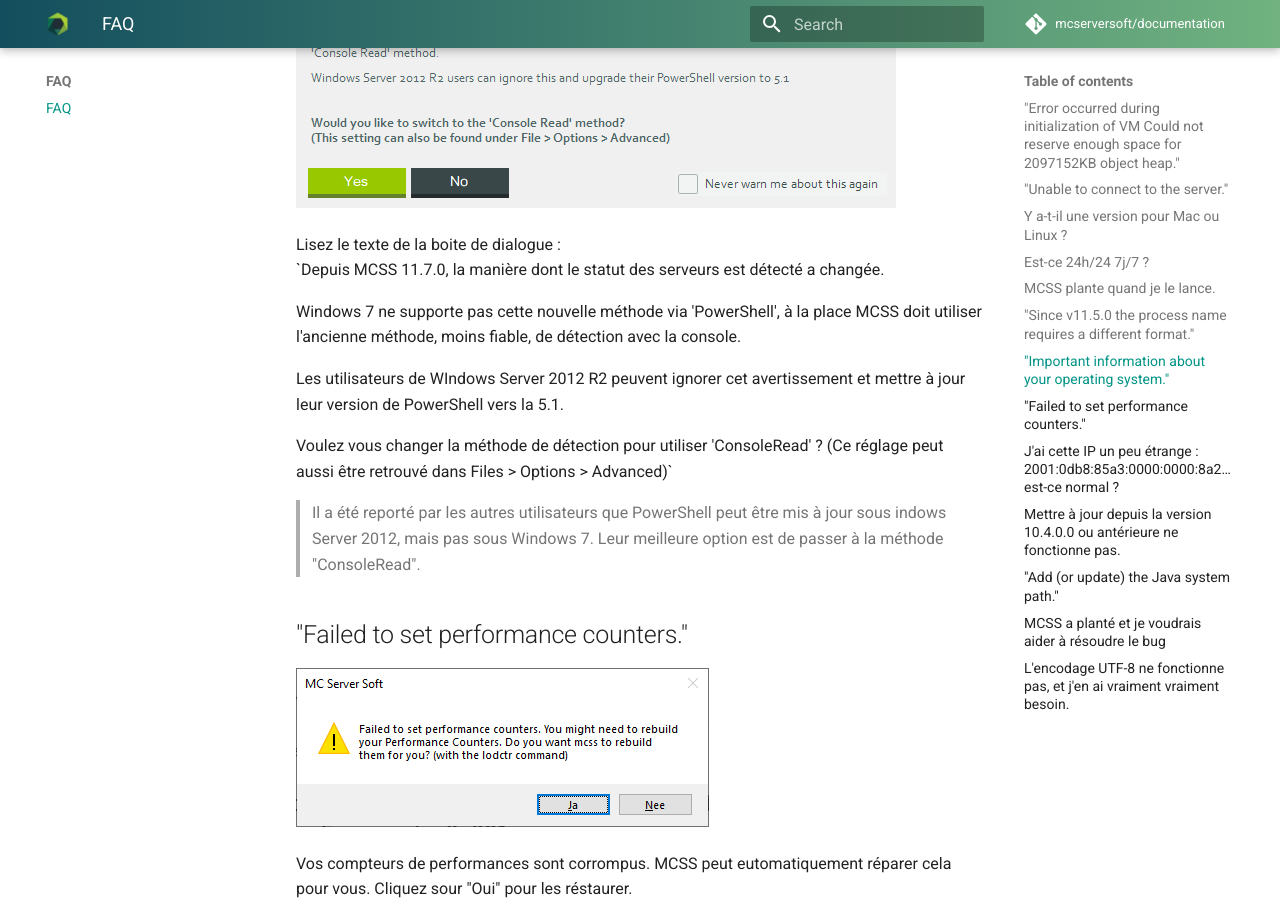
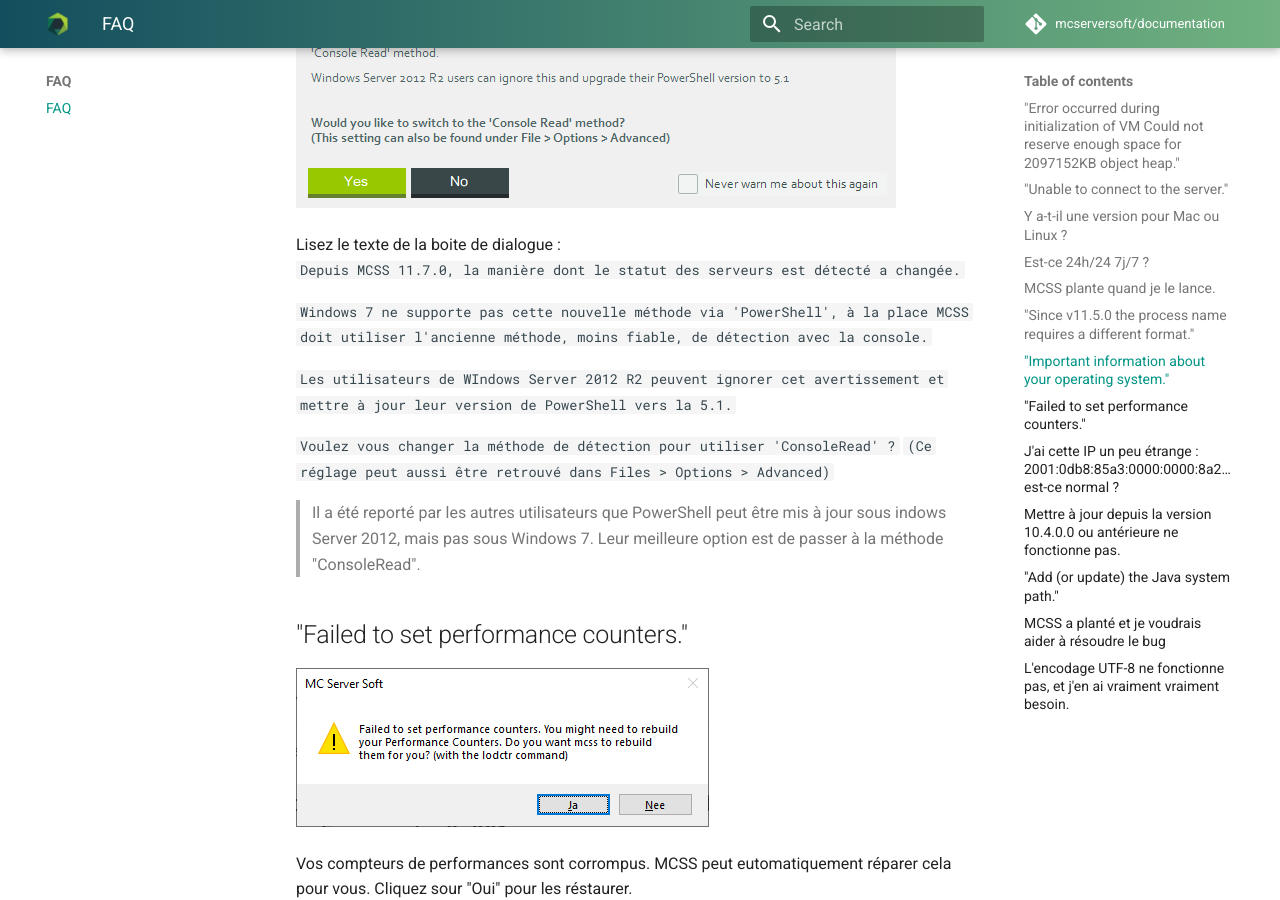
Before and after one commit to mcserversoft/documentation, an MkDocs documentation site: the page built from docs/faq.md, in a window 1280 px wide and 900 px high, scrolled down 2106 px. Built offline with MkDocs 1.6.1 and Material for MkDocs 9.7.7, drawn with Linux system fonts in a browser that asks for light colours; comment, search, counter and statistics services are not loaded.

Commit message:
Update faq.md

```diff
--- a/docs/faq.md
+++ b/docs/faq.md
@@ -71,14 +71,14 @@
 ![Screenshot of outdated operating system dialog](assets/screenshots/dialog_outdated_os_powershell.png)
 
 Lisez le texte de la boite de dialogue : <br>
-`Depuis MCSS 11.7.0, la manière dont le statut des serveurs est détecté a changée.
+`Depuis MCSS 11.7.0, la manière dont le statut des serveurs est détecté a changée.`
 
-Windows 7 ne supporte pas cette nouvelle méthode via 'PowerShell', à la place MCSS doit utiliser l'ancienne méthode, moins fiable, de détection avec la console.
+`Windows 7 ne supporte pas cette nouvelle méthode via 'PowerShell', à la place MCSS doit utiliser l'ancienne méthode, moins fiable, de détection avec la console.`
 
-Les utilisateurs de WIndows Server 2012 R2 peuvent ignorer cet avertissement et mettre à jour leur version de PowerShell vers la 5.1.
+`Les utilisateurs de WIndows Server 2012 R2 peuvent ignorer cet avertissement et mettre à jour leur version de PowerShell vers la 5.1.`
 
-Voulez vous changer la méthode de détection pour utiliser 'ConsoleRead' ?
-(Ce réglage peut aussi être retrouvé dans Files > Options > Advanced)`
+`Voulez vous changer la méthode de détection pour utiliser 'ConsoleRead' ? `
+`(Ce réglage peut aussi être retrouvé dans Files > Options > Advanced)`
 
 > Il a été reporté par les autres utilisateurs que PowerShell peut être mis à jour sous indows Server 2012, mais pas sous Windows 7. Leur meilleure option est de passer à la méthode "ConsoleRead".
 
```
